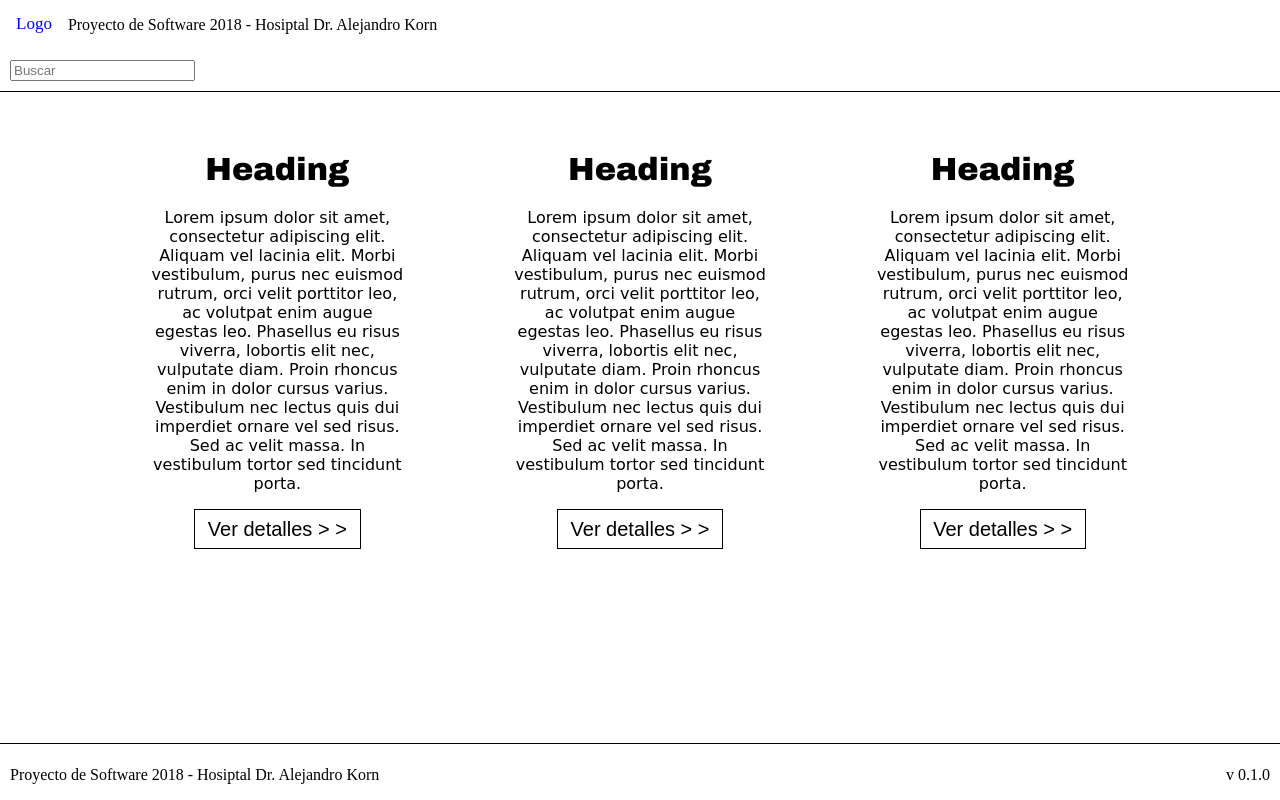
After one commit to Proyecto-de-Software/2018_grupo23, a PHP site: page /inicio.html in a window 1280 px wide. The commit adds this page. Run offline with PHP 8.4, Linux system fonts and the light colour scheme.

Commit message:
Agregado incio

```diff
--- /dev/null
+++ b/inicio.html
@@ -0,0 +1,44 @@
+<!DOCTYPE html>
+<html>
+    <head>
+        <meta charset="utf-8">
+        <title>Hospital Dr. Alejandro Korn</title>
+        <meta name="viewport" content="width=device-width, initial-scale=1.0, user-scalable=no">
+        <link rel="stylesheet" href="style.css">
+    </head>
+    <body>
+        <header>
+          <div class="navbar">
+              <a href="#home">Logo</a>
+              <p>Proyecto de Software 2018 - Hosiptal Dr. Alejandro Korn</p>
+              <input type="text" name="dato" placeholder="Buscar">
+          </div>
+        </header>
+
+        <div class = "row">
+            <div class = "column column-left">
+                <h1>Heading</h1>
+                <p>Lorem ipsum dolor sit amet, consectetur adipiscing elit. Aliquam vel lacinia elit. Morbi vestibulum, purus nec euismod rutrum, orci velit porttitor leo, ac volutpat enim augue egestas leo. Phasellus eu risus viverra, lobortis elit nec, vulputate diam. Proin rhoncus enim in dolor cursus varius. Vestibulum nec lectus quis dui imperdiet ornare vel sed risus. Sed ac velit massa. In vestibulum tortor sed tincidunt porta.</p>
+                <button type="button">Ver detalles > ></button>
+            </div>
+            <div class = "column column-center">
+                <h1>Heading</h1>
+                <p>Lorem ipsum dolor sit amet, consectetur adipiscing elit. Aliquam vel lacinia elit. Morbi vestibulum, purus nec euismod rutrum, orci velit porttitor leo, ac volutpat enim augue egestas leo. Phasellus eu risus viverra, lobortis elit nec, vulputate diam. Proin rhoncus enim in dolor cursus varius. Vestibulum nec lectus quis dui imperdiet ornare vel sed risus. Sed ac velit massa. In vestibulum tortor sed tincidunt porta.</p>
+                <button type="button">Ver detalles > ></button>
+            </div>
+            <div class = "column column-right">
+                <h1>Heading</h1>
+                <p>Lorem ipsum dolor sit amet, consectetur adipiscing elit. Aliquam vel lacinia elit. Morbi vestibulum, purus nec euismod rutrum, orci velit porttitor leo, ac volutpat enim augue egestas leo. Phasellus eu risus viverra, lobortis elit nec, vulputate diam. Proin rhoncus enim in dolor cursus varius. Vestibulum nec lectus quis dui imperdiet ornare vel sed risus. Sed ac velit massa. In vestibulum tortor sed tincidunt porta.</p>
+                <button type="button">Ver detalles > ></button>
+            </div>
+        </div>
+
+
+        <footer class="footer">
+            <p class="footer_text">Proyecto de Software 2018 - Hosiptal Dr. Alejandro Korn</p>
+            <p class="footer_version">v 0.1.0</p>
+        </footer>
+
+    </body>
+
+</html>
--- a/style.css
+++ b/style.css
@@ -1,9 +1,14 @@
 /* Navbar container */
+html, body {
+  height:100%;
+  margin:0;
+}
+
 .navbar {
   background-color: white;
   overflow: hidden;
   border-bottom: 1px solid black;
-  position: fixed;
+  display: block;
   width: 100%;
   left: 0;
 }
@@ -16,6 +21,12 @@
   padding: 14px 16px;
   text-decoration: none;
   font-size: 17px;
+}
+
+.header{
+  position: relative;
+  width: 100%;
+  left: 0;
 }
 
 /* The dropdown container */
@@ -72,6 +83,7 @@
 }
 
 .footer {
+  background-color: white;
   border-top: 1px solid black;
   bottom: 0;
   left: 0;
@@ -108,3 +120,39 @@ label {
 input {
   margin: 10px;
 }
+
+.row {
+  width: 85%;
+  display: flex;
+  margin-top: 3%;
+  margin-left: auto;
+  margin-right: auto;
+  text-align: center;
+}
+
+.row .column{
+  width: 33%;
+  padding: 5%;
+  padding-top: 0px;
+}
+.row .column h1{
+  font-family: "Arial Black", Gadget, sans-serif;
+}
+.row .column p{
+  font-family: "Comic Sans MS", cursive, sans-serif;
+}
+.row .column button{
+  background-color: white;
+  border: 1px solid black;
+  text-align: center;
+  font-family: Arial, Helvetica, sans-serif;
+  font-size: 20px;
+  padding: 3%;
+  padding-left: 5%;
+  padding-right: 5%;
+
+
+}
+.column-left{ float: left;}
+.column-right{ float: right;}
+.column-center{ display: inline-block;}
```
